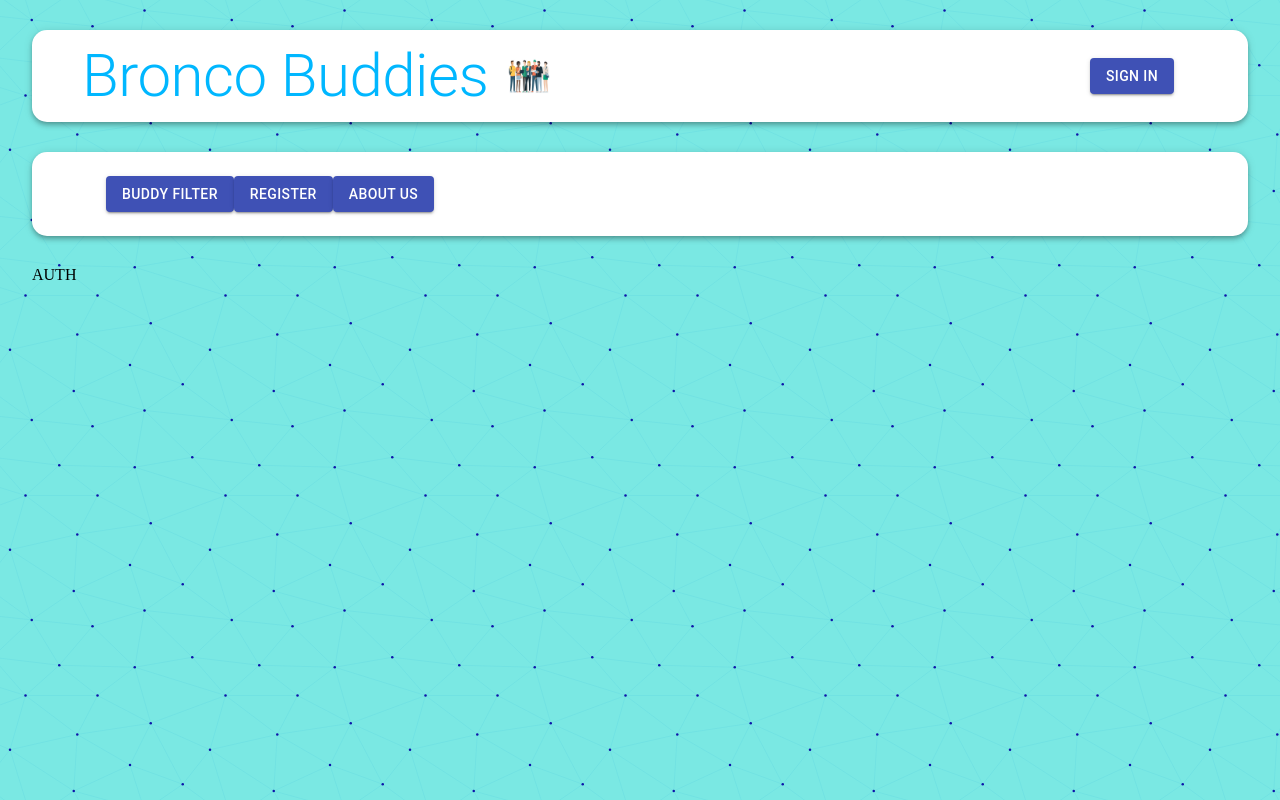
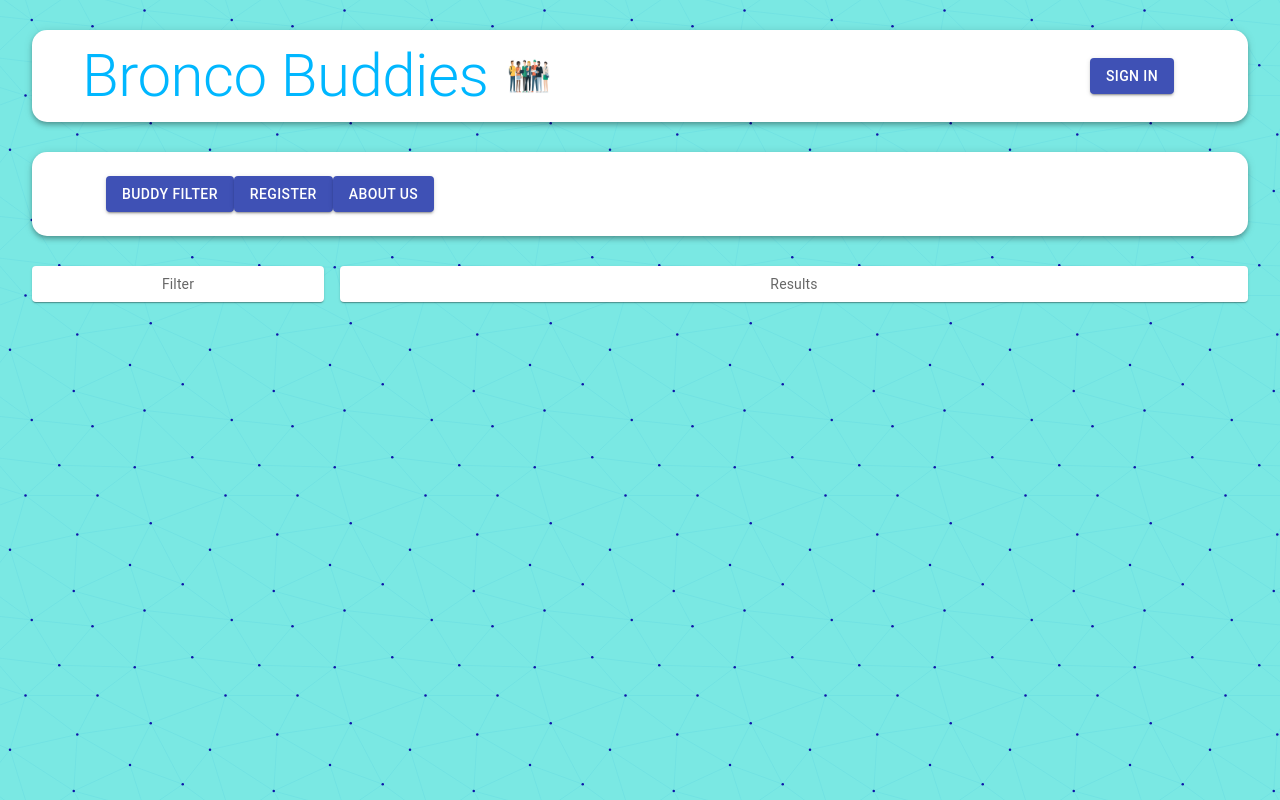
Before and after one commit to gitgudorgitrekt/BroncoBuddies, a React (Create React App) app in the folder my-app/: page /buddyfilter in a window 1280 px wide. Built offline with nearby package versions, Linux system fonts and the light colour scheme.

Commit message:
Update BuddyFilter.js

```diff
--- a/my-app/src/components/BuddyFilter/BuddyFilter.js
+++ b/my-app/src/components/BuddyFilter/BuddyFilter.js
@@ -1,12 +1,25 @@
 import React from 'react'
-
+import { styled } from '@mui/material/styles';
+import Box from '@mui/material/Box';
+import Paper from '@mui/material/Paper';
+import Grid from '@mui/material/Grid';
 const BuddyFilter = () => {
     const state = null;
-
+    const Item = styled(Paper)(({ theme }) => ({
+        ...theme.typography.body2,
+        padding: theme.spacing(1),
+        textAlign: 'center',
+        color: theme.palette.text.secondary,
+      }));
     return (
-        <div>
-            AUTH
-        </div>
+        <Grid container spacing={2}>
+            <Grid item xs={3}>
+                <Item>Filter</Item>
+            </Grid>
+            <Grid item xs={9}>
+                <Item>Results</Item>
+            </Grid>
+        </Grid>
     )
 }
 
```
